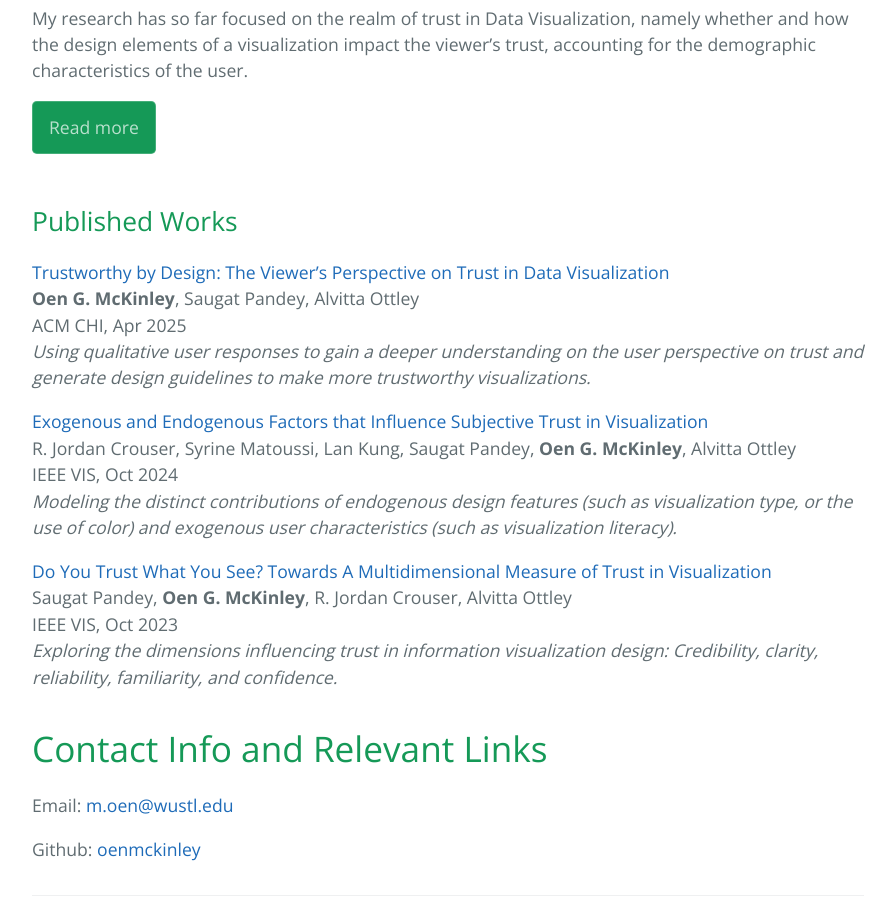
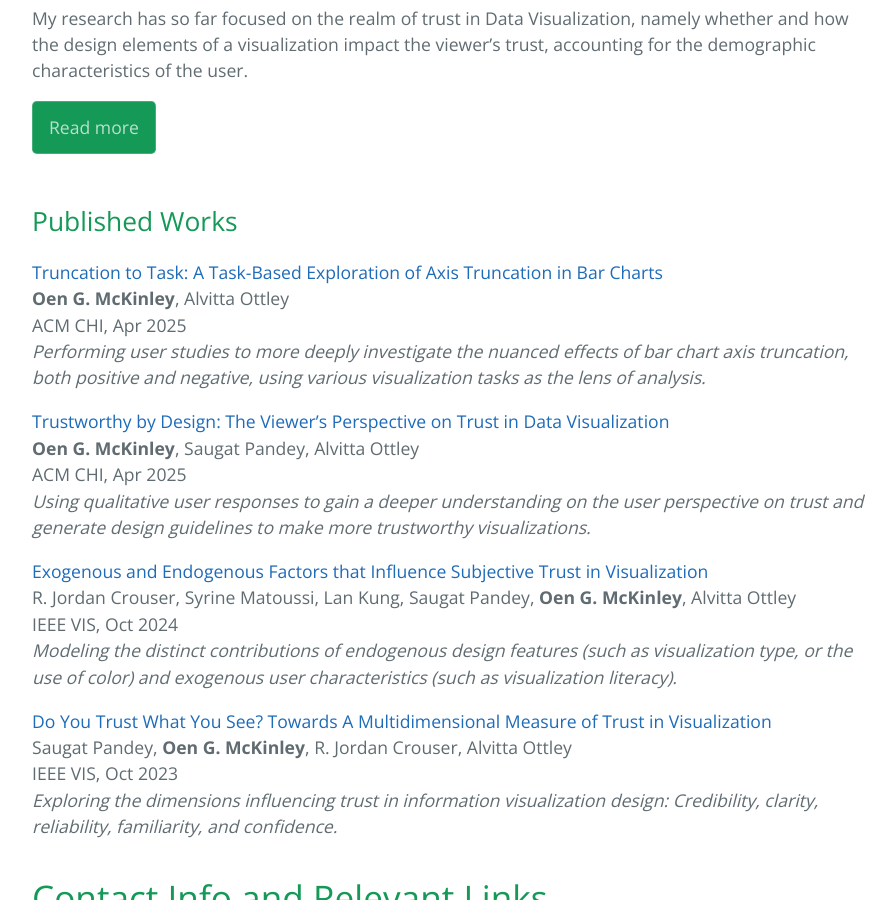
Before and after one commit to oenmckinley/oenmckinley.github.io, a Jekyll site: the page built from index.md, in a window 1280 px wide and 900 px high, scrolled down 1269 px. Shown: the whole window, without its empty margins (192-1088 px from the left). Built offline with Jekyll 4.4.1, drawn with Linux system fonts in a browser that asks for light colours; our own code applies the rules of GitHub Pages for plain Markdown files.

Commit message:
CHI 26 Pub

```diff
--- a/index.md
+++ b/index.md
@@ -19,6 +19,11 @@ My research has so far focused on the realm of trust in Data Visualization, name
 
 ## Published Works
 
+[Truncation to Task: A Task-Based Exploration of Axis Truncation in Bar Charts](https://doi.org/10.1145/3772318.3790617)\
+**Oen G. McKinley**, Alvitta Ottley\
+ACM CHI, Apr 2025\
+_Performing user studies to more deeply investigate the nuanced effects of bar chart axis truncation, both positive and negative, using various visualization tasks as the lens of analysis._
+
 [Trustworthy by Design: The Viewer’s Perspective on Trust in Data Visualization](https://doi.org/10.1145/3706598.3713824)\
 **Oen G. McKinley**, Saugat Pandey, Alvitta Ottley\
 ACM CHI, Apr 2025\
```
Also changed, not shown: research.md (+5 -0 lines), 1 other file.
